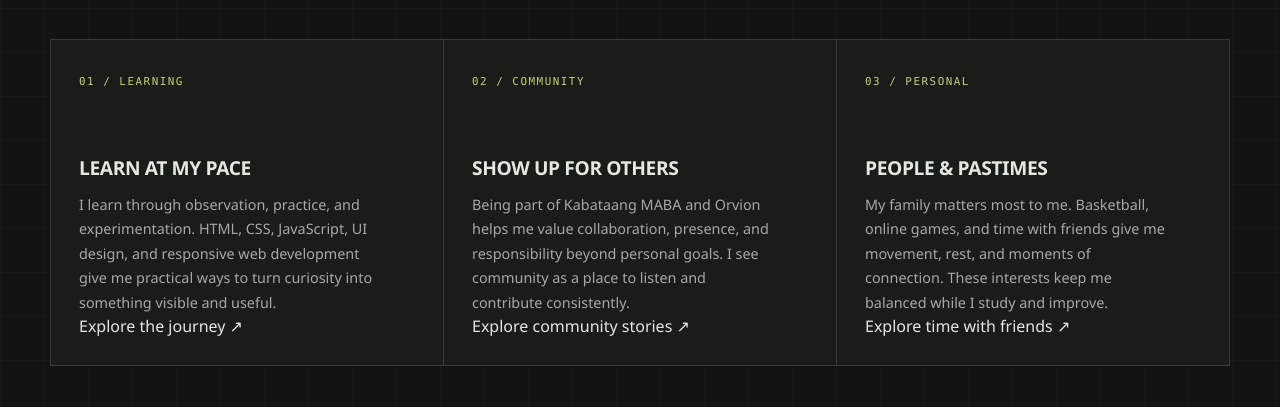
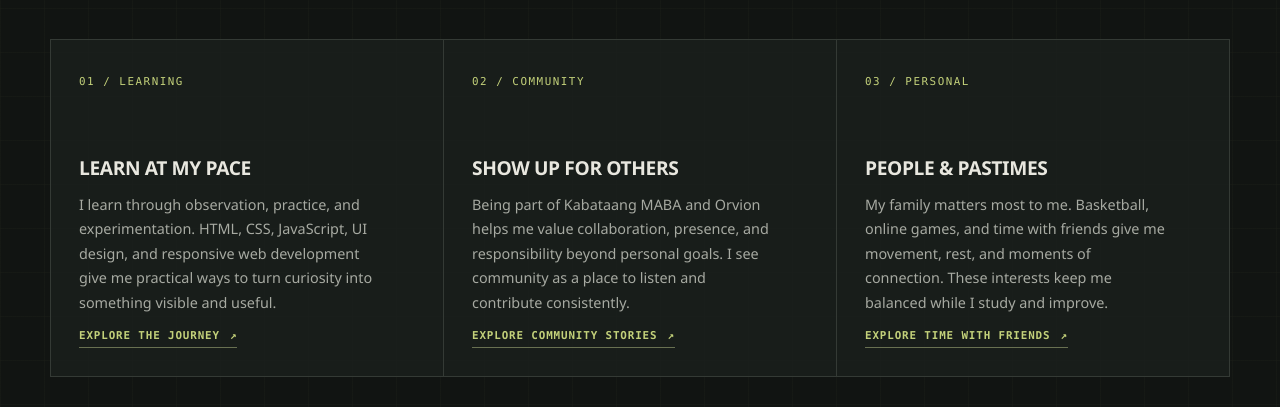
Before and after one commit to nin-010808/portfolio, a plain HTML site: page capabilities/index.html in a window 1280 px wide. Shown: the part 388-795 px from the top of the page. Drawn offline with Linux system fonts and the light colour scheme.

Commit message:
Update portfolio 2026-11-18 21:44:56

```diff
--- a/capabilities/index.html
+++ b/capabilities/index.html
@@ -78,6 +78,18 @@
     .contact-details a { display: grid; gap: 6px; padding: 15px 16px; border: 1px solid #414840; color: var(--ink); }
     .contact-details a:hover { border-color: var(--accent); }
     .contact-details span { color: var(--accent); font: 0.68rem Consolas, monospace; letter-spacing: 0.12em; text-transform: uppercase; }
+    .project-open {
+      display: inline-flex;
+      align-items: center;
+      gap: 10px;
+      margin-top: 14px;
+      padding-bottom: 5px;
+      border-bottom: 1px solid #687051;
+      color: var(--accent);
+      font: 700 0.68rem Consolas, "Courier New", monospace;
+      letter-spacing: 0.08em;
+      text-transform: uppercase;
+    }
     footer { padding: 30px 0; border-top: 1px solid var(--line); color: #888d84; font-size: 0.82rem; }
     .footer-row { display: flex; justify-content: space-between; gap: 18px; flex-wrap: wrap; }
     .footer-row a:hover { color: var(--accent); }
```
